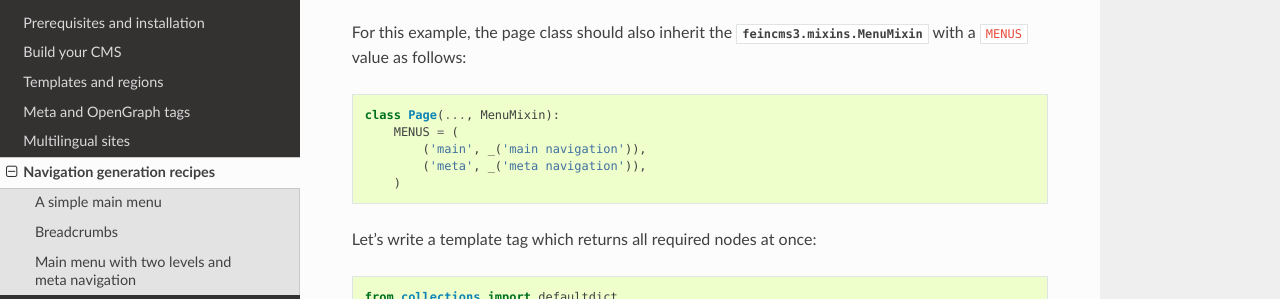
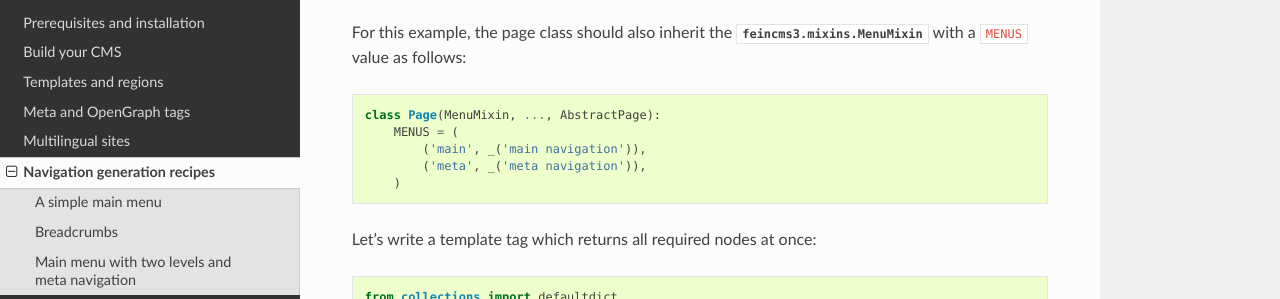
Before and after one commit to feincms/feincms3, a Sphinx documentation site: the page built from docs/howto/navigation.rst, in a window 1280 px wide and 900 px high, scrolled down 1416 px. Shown: the part 152-451 px from the top of the window. Built offline with Sphinx 7.4.7 and the Read the Docs theme 2.0.0, drawn with Linux system fonts in a browser that asks for light colours; the version number could not be read and is left out.

Commit message:
More code-block, add imports and mixins to form builder howto

```diff
--- a/docs/howto/multisite.rst
+++ b/docs/howto/multisite.rst
@@ -56,7 +56,9 @@
 encourage such usage (I find the explicitness of passing the request or
 the site desirable, even though it is sometimes annoying), but since
 there is no question that it might be useful it still is documented
-here::
+here:
+
+.. code-block:: python
 
     from contextlib import contextmanager
     from threading import local
--- a/docs/howto/navigation.rst
+++ b/docs/howto/navigation.rst
@@ -24,7 +24,9 @@
 A simple main menu
 ~~~~~~~~~~~~~~~~~~
 
-Add the following template tag to the ``menus.py`` file::
+Add the following template tag to the ``menus.py`` file:
+
+.. code-block:: python
 
     from django import template
     from app.pages.models import Page
@@ -76,15 +78,19 @@
 ~~~~~~~~~~~~~~~~~~~~~~~~~~~~~~~~~~~~~~~~~~~~~
 
 For this example, the page class should also inherit the
-:class:`feincms3.mixins.MenuMixin` with a ``MENUS`` value as follows::
+:class:`feincms3.mixins.MenuMixin` with a ``MENUS`` value as follows:
 
-    class Page(..., MenuMixin):
+.. code-block:: python
+
+    class Page(MenuMixin, ..., AbstractPage):
         MENUS = (
             ('main', _('main navigation')),
             ('meta', _('meta navigation')),
         )
 
-Let's write a template tag which returns all required nodes at once::
+Let's write a template tag which returns all required nodes at once:
+
+.. code-block:: python
 
     from collections import defaultdict
     from django import template
@@ -110,7 +116,9 @@
 do this.
 
 Next, let's add a template filter which returns parents bundled together
-with their children::
+with their children:
+
+.. code-block:: python
 
     @register.filter
     def group_by_tree(iterable):
```
Also changed, not shown: docs/howto/form-builder-app.rst (+20 -17 lines), docs/howto/rendering.rst (+6 -2 lines), docs/topics/templates-and-regions.rst (+4 -4 lines).
